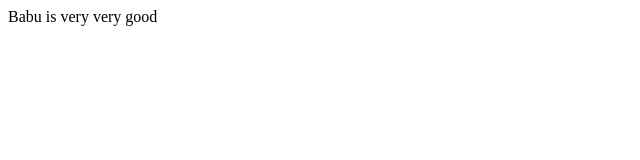
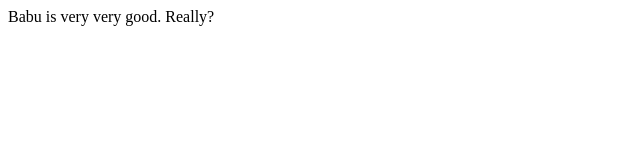
Before and after one commit to krbaburaj1979/krbaburaj1979.github.io, a plain HTML site: page index.html in a window 1280 px wide. Shown: the full height of the page, 0-640 px from the left. Drawn offline with Linux system fonts and the light colour scheme.

Commit message:
Update index.html

```diff
--- a/index.html
+++ b/index.html
@@ -1,5 +1,5 @@
 <html>
 <body>
-Babu is very very good
+Babu is very very good. Really?
 </body>
 </html>
```
